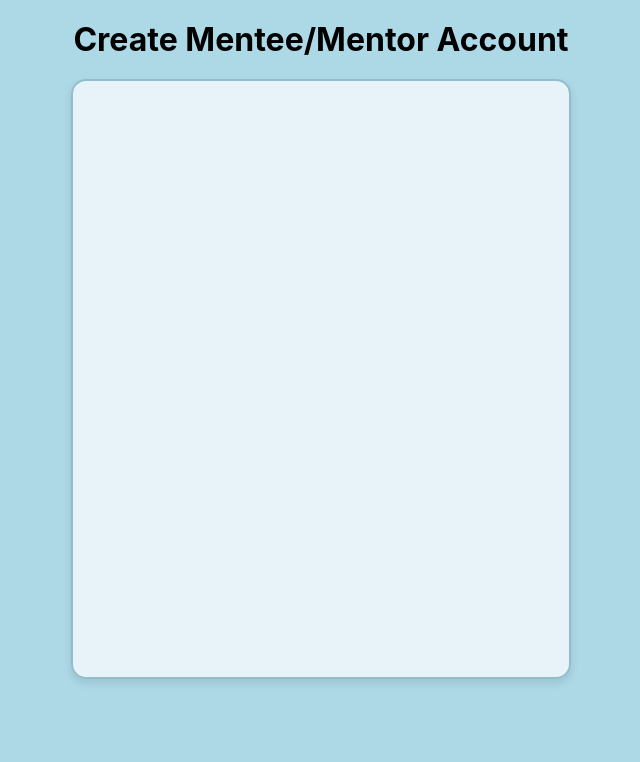
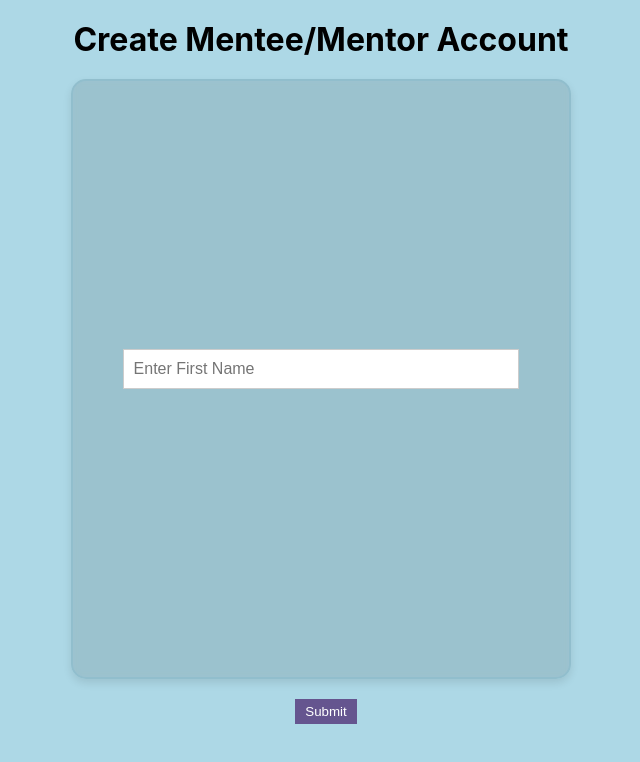
Before and after one commit to DaTrueRPGlover/Mentor-Mentee_Project_WD, a React (Create React App) app in the folder western-digital-webapp/: page /create-account in a window 1280 px wide. Shown: the top 762 px of the page, without its empty margins (319-959 px from the left). Built offline with nearby package versions, Linux system fonts and the light colour scheme.

Commit message:
Form update

```diff
--- a/western-digital-webapp/src/admin_pages/CreateAccount.css
+++ b/western-digital-webapp/src/admin_pages/CreateAccount.css
@@ -3,9 +3,9 @@
   text-align: center;
 }
 
-.create-account .account-form {
+/* .create-account .account-form {
   margin: 20px 0;
-}
+} */
 
 .create-account .input, .select {
   margin-right: 10px;
@@ -15,11 +15,7 @@
 }
 
 .create-account button {
-  padding: 10px 20px;
-  background-color: #007bff;
-  color: white;
-  border: none;
-  cursor: pointer;
+  background-color: #65558F;
 }
 
 .create-account .button:hover {
@@ -39,7 +35,7 @@
   width: 500px;             /* Adjust the size as needed */
   height: 600px;           /* Adjust the height */
   border: 2px solid #91BECD; /* Light blue border */
-  background-color: rgba(255, 255, 255, 0.7); /* Transparent white */
+  background-color: rgba(0, 0, 0, 0.1); /* Transparent white */
   margin: 20px auto;      /* Center the rectangle horizontally */
   display: flex;
   align-items: center;     /* Center content vertically */
--- a/western-digital-webapp/src/admin_pages/CreateAccount.js
+++ b/western-digital-webapp/src/admin_pages/CreateAccount.js
@@ -20,9 +20,15 @@ function CreateAccount() {
     <div className="create-account">
       <h1>Create Mentee/Mentor Account</h1>
       <div className="rectangle">
-
+        <input
+            type="text"
+            value={name}
+            placeholder="Enter First Name"
+        />
       </div>
-
+      <button className="Submit">
+          Submit
+      </button>
       {/* <div className="account-form">
         <input
           type="text"
```
Also changed, not shown: 1 other file (tests, documents, lock files or other folders).
